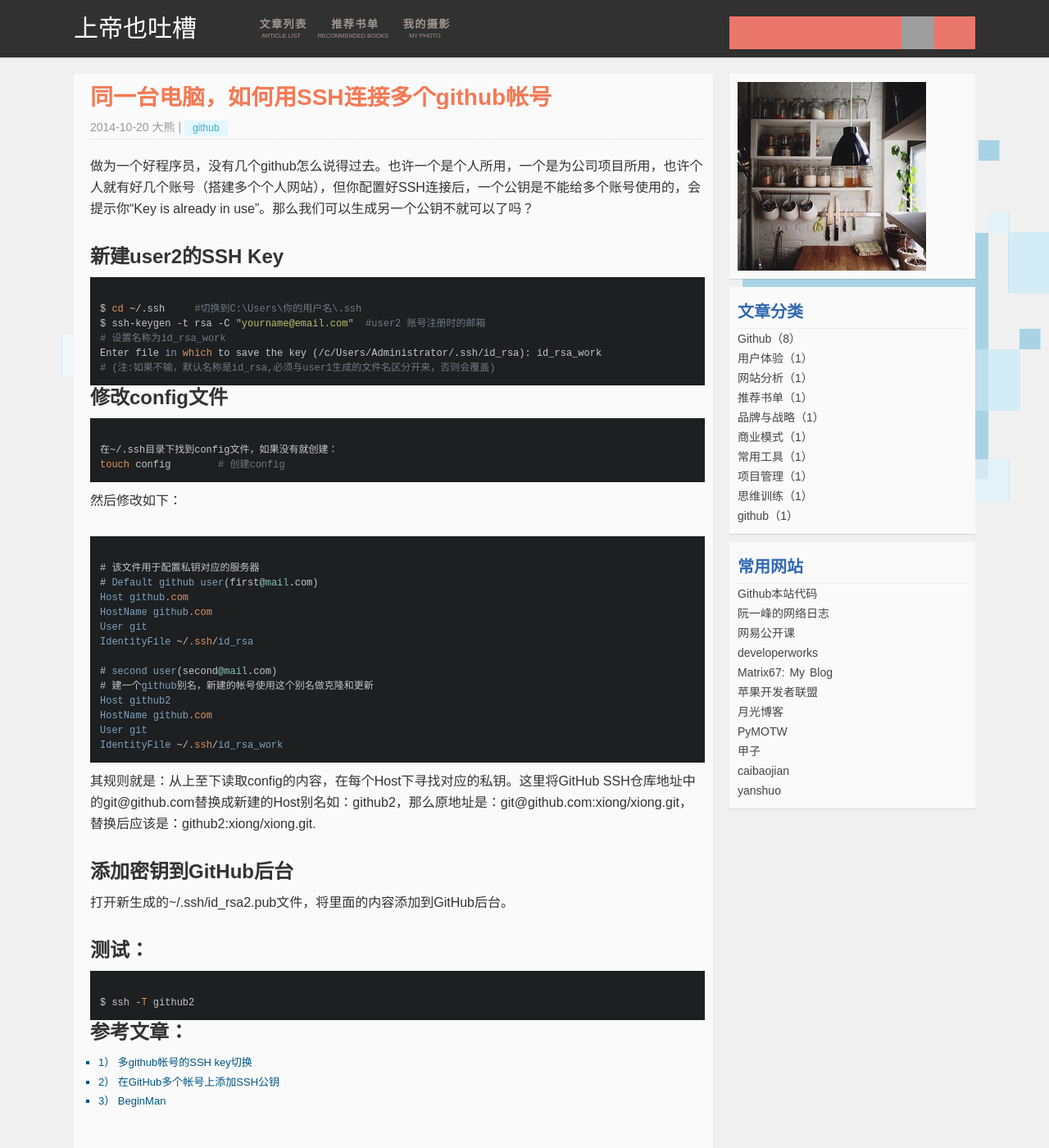
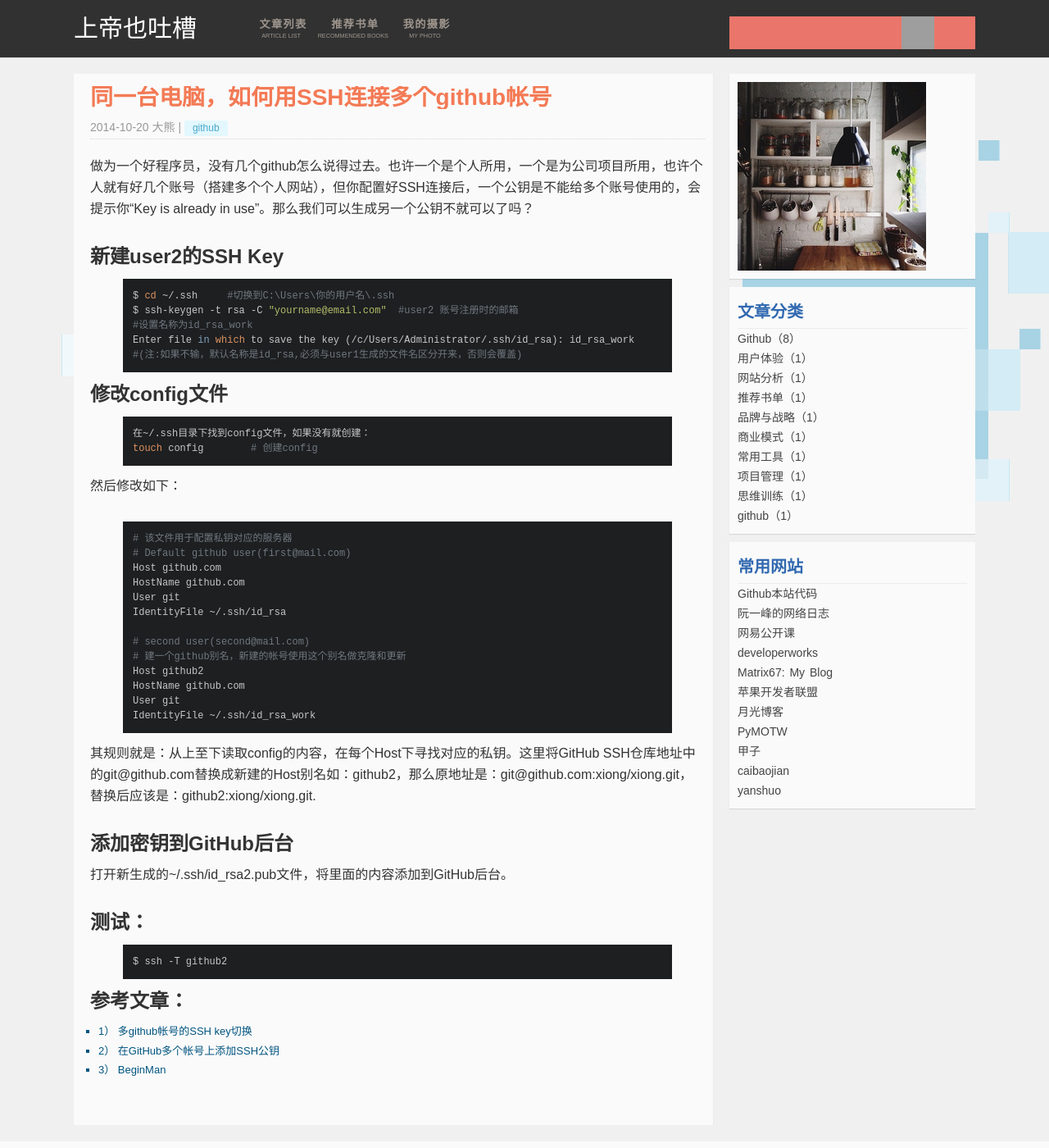
Before and after one commit to godtoo/godtoo.github.com, a Jekyll site: the page built from _posts/2014-10-20-github-more-account-ssh.md, in a window 1280 px wide and 1400 px high. Shown: the whole window at 82% size. Built offline with Jekyll 4.4.1, drawn with Linux system fonts in a browser that asks for light colours; nearby versions of some CDN libraries; comment, search, counter and statistics services are not loaded.

Commit message:
change css

```diff
--- a/_posts/2014-10-20-github-more-account-ssh.md
+++ b/_posts/2014-10-20-github-more-account-ssh.md
@@ -12,22 +12,22 @@ author: 大熊
 做为一个好程序员，没有几个github怎么说得过去。也许一个是个人所用，一个是为公司项目所用，也许个人就有好几个账号（搭建多个个人网站），但你配置好SSH连接后，一个公钥是不能给多个账号使用的，会提示你“Key is already in use”。那么我们可以生成另一个公钥不就可以了吗？
 
 ### 新建user2的SSH Key
-<pre><code>
+{% highlight bash %}
 $ cd ~/.ssh     #切换到C:\Users\你的用户名\.ssh
 $ ssh-keygen -t rsa -C "yourname@email.com"  #user2 账号注册时的邮箱
 #设置名称为id_rsa_work
 Enter file in which to save the key (/c/Users/Administrator/.ssh/id_rsa): id_rsa_work
 #(注:如果不输，默认名称是id_rsa,必须与user1生成的文件名区分开来，否则会覆盖)
-</code></pre>
+{% endhighlight %}
 
 ### 修改config文件
-<pre><code>
+{% highlight bash %}
 在~/.ssh目录下找到config文件，如果没有就创建：
 touch config        # 创建config
-</code></pre>
+{% endhighlight %}
 
 然后修改如下：
-<pre><code>
+{% highlight bash %}
 # 该文件用于配置私钥对应的服务器
 # Default github user(first@mail.com)
 Host github.com
@@ -41,7 +41,7 @@ Host github2
 HostName github.com
 User git
 IdentityFile ~/.ssh/id_rsa_work
-</code></pre>
+{% endhighlight %}
 
 其规则就是：从上至下读取config的内容，在每个Host下寻找对应的私钥。这里将GitHub SSH仓库地址中的git@github.com替换成新建的Host别名如：github2，那么原地址是：git@github.com:xiong/xiong.git，替换后应该是：github2:xiong/xiong.git.
 
@@ -51,9 +51,9 @@ IdentityFile ~/.ssh/id_rsa_work
 
 
 ### 测试：
-<pre><code>
+{% highlight bash %}
 $ ssh -T github2
-</code></pre>
+{% endhighlight %}
 
 
 ### 参考文章：
```
